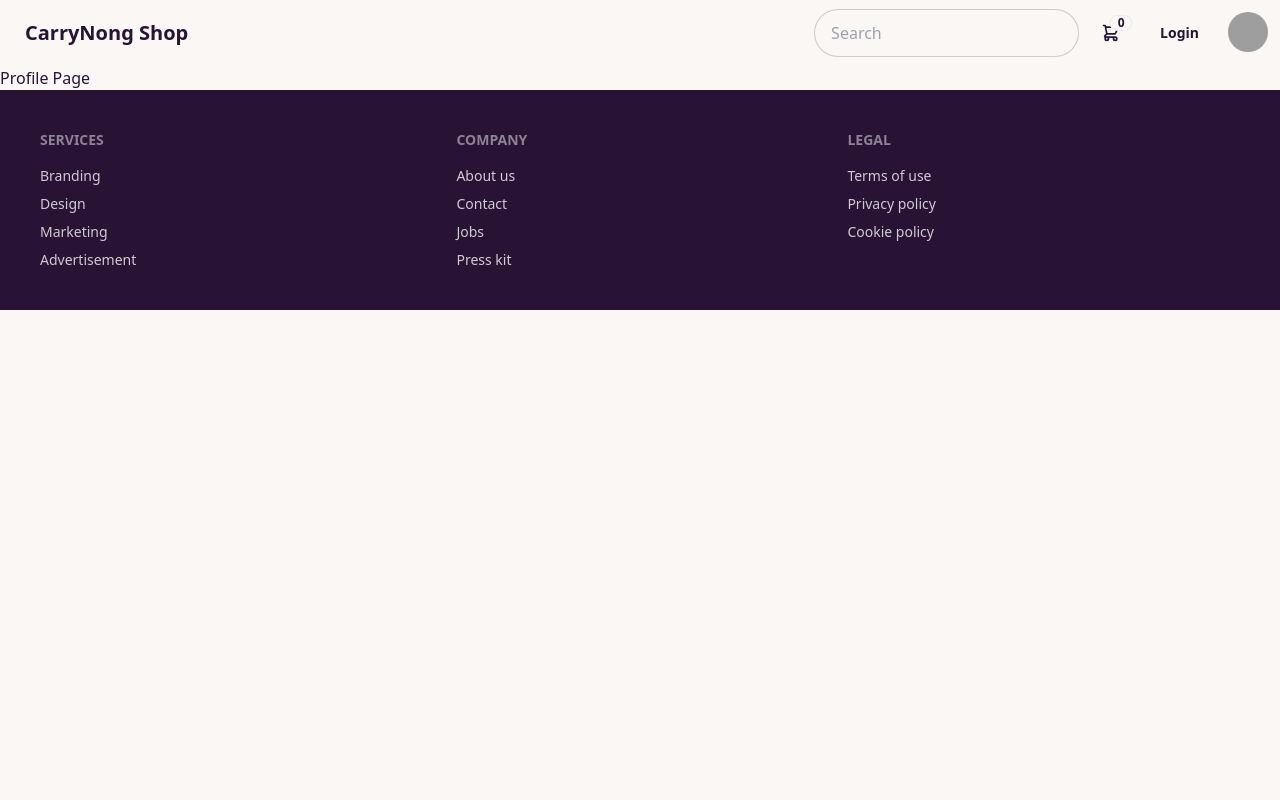
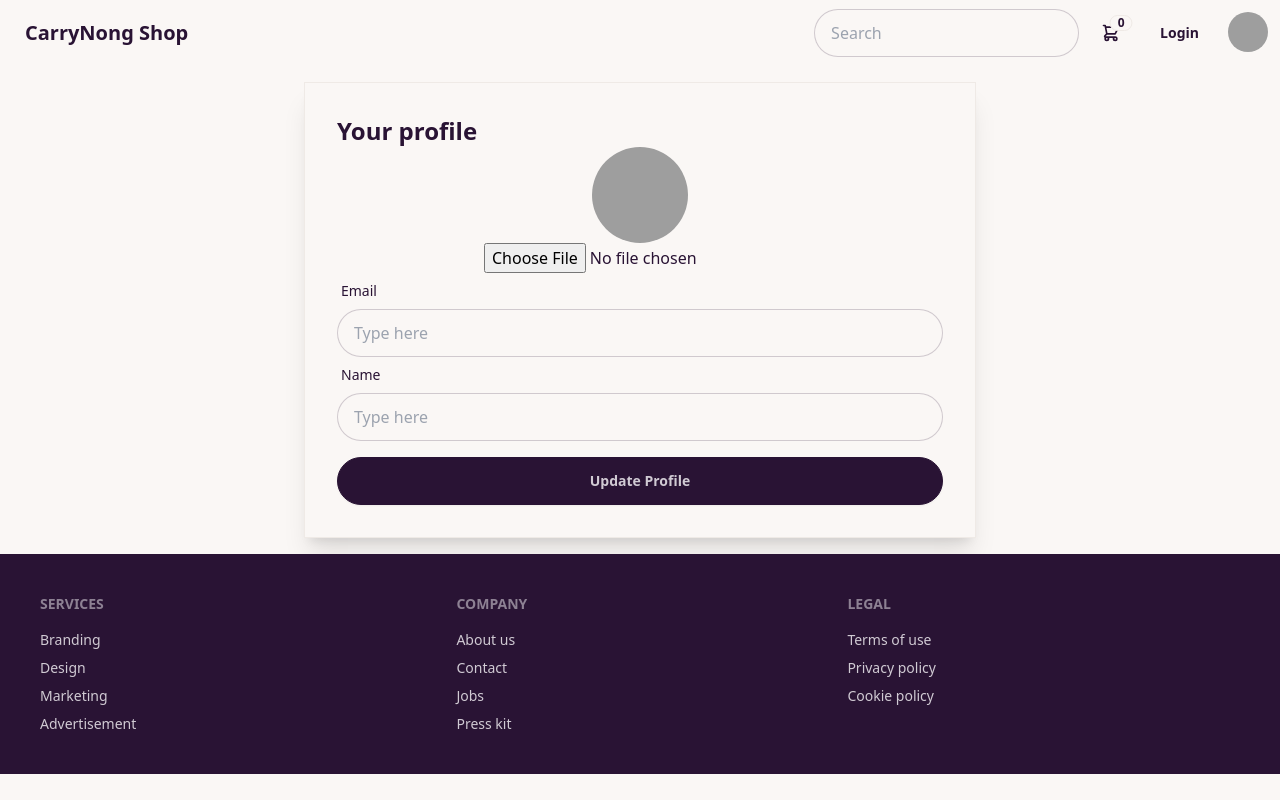
Before and after one commit to carrynong2/vuejs-eccommerce, a Vue app: page /profile in a window 1280 px wide. Built offline with nearby package versions, Linux system fonts and the light colour scheme; grey boxes are pictures that could not be loaded.

Commit message:
finish part user

```diff
--- a/src/views/user/ProfileView.vue
+++ b/src/views/user/ProfileView.vue
@@ -1,7 +1,84 @@
 <script setup>
+import { ref, onMounted } from "vue";
 import UserLayout from "@/layouts/UserLayout.vue";
+
+const profileImageUrl = ref(
+  "https://daisyui.com/images/stock/photo-1534528741775-53994a69daeb.jpg"
+);
+const email = ref("");
+const name = ref("");
+
+const handleFileUpload = (event) => {
+  const file = event.target.files[0];
+  if (file) {
+    const reader = new FileReader();
+    reader.onload = (e) => {
+      profileImageUrl.value = e.target.result;
+    };
+    reader.readAsDataURL(file);
+  }
+};
+
+const updateProfile = () => {
+  const profileData = {
+    imageUrl: profileImageUrl.value,
+    name: name.value,
+    email: email.value,
+  };
+  localStorage.setItem("profile-data", JSON.stringify(profileData));
+  alert("success profile");
+};
+
+onMounted(() => {
+  let profileData = localStorage.getItem("profile-data");
+  if (profileData) {
+    profileData = JSON.parse(profileData);
+    profileImageUrl.value = profileData.imageUrl;
+    name.value = profileData.name;
+    email.value = profileData.email;
+  }
+});
 </script>
 
 <template>
-  <UserLayout> Profile Page </UserLayout>
+  <UserLayout>
+    <div class="max-w-2xl mx-auto border border-base-200 shadow-xl p-8 my-4">
+      <div class="font-bold text-2xl">Your profile</div>
+      <div class="flex flex-col items-center">
+        <div class="flex flex-col items-center">
+          <div class="avatar">
+            <div class="w-24 rounded-full">
+              <img class="w-64" :src="profileImageUrl" alt="" />
+            </div>
+          </div>
+          <input type="file" @change="handleFileUpload" />
+        </div>
+        <div class="form-control w-full">
+          <div class="label">
+            <span class="label-text">Email</span>
+          </div>
+          <input
+            v-model="email"
+            type="text"
+            placeholder="Type here"
+            class="input input-bordered w-full"
+          />
+        </div>
+        <div class="form-control w-full">
+          <div class="label">
+            <span class="label-text">Name</span>
+          </div>
+          <input
+            v-model="name"
+            type="text"
+            placeholder="Type here"
+            class="input input-bordered w-full"
+          />
+        </div>
+        <button @click="updateProfile" class="btn btn-neutral w-full mt-4">
+          Update Profile
+        </button>
+      </div>
+    </div>
+  </UserLayout>
 </template>
```
